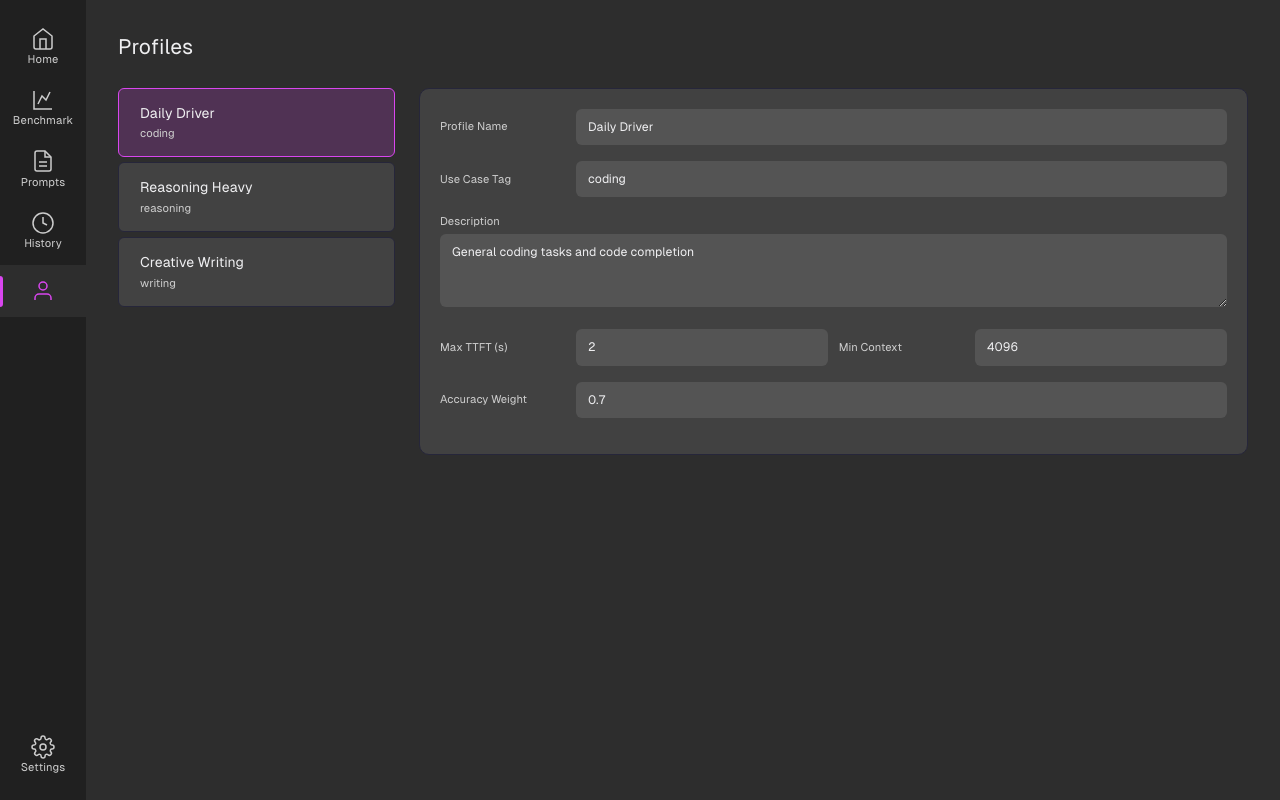
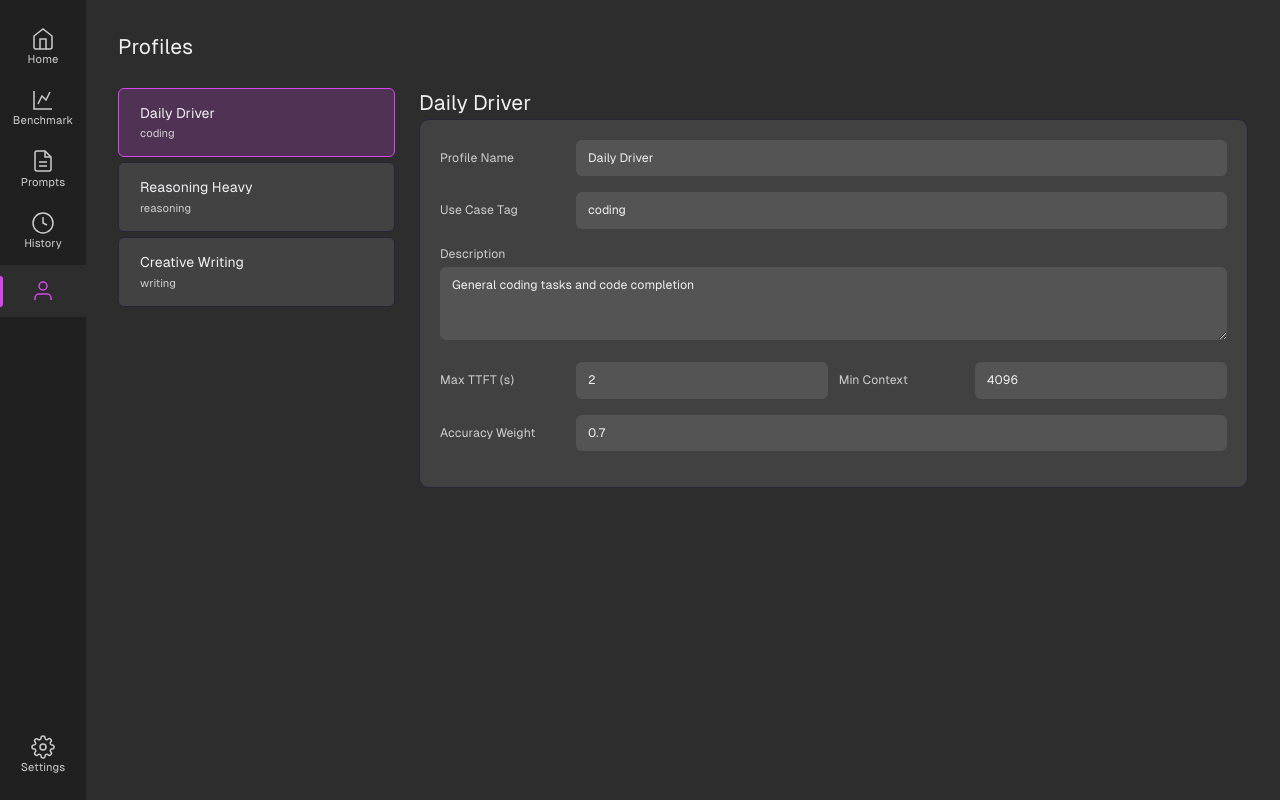
Before and after one commit to caasion/local-bench, a React (Vite) app: page / in a window 1280 px wide. Both pictures are taken after a click on the button "Profiles". Built offline with nearby package versions, Linux system fonts and the light colour scheme.

Commit message:
feat: Add history and profiles header + standardize

```diff
--- a/src/App.css
+++ b/src/App.css
@@ -239,7 +239,7 @@
 
 .form-label {
   display: block;
-  font-size: 0.8rem;
+  font-size: 0.875rem;
   font-weight: 500;
   color: var(--text-secondary);
   margin-bottom: var(--space-1);
--- a/src/HistoryPage.tsx
+++ b/src/HistoryPage.tsx
@@ -38,7 +38,11 @@ export function HistoryPage() {
 
         <div className="min-h-0 overflow-y-auto max-h-[calc(100vh-140px)]">
           {selectedRun ? (
-            <ResultCard run={selectedRun} />
+            <>
+              <h1 className="page__title" style={{ marginBottom: 0 }}>{selectedRun.model_name}</h1>
+              <p className="text-secondary mb-2">{new Date(selectedRun.run_at).toLocaleDateString("en-US", { month: "long", day: "numeric", year: "numeric" })}</p>
+              <ResultCard run={selectedRun} />
+            </>
           ) : (
             <div className="flex items-center justify-center h-[200px]">
               <p className="empty-state">Select a benchmark run to view details.</p>
--- a/src/ProfilesPage.tsx
+++ b/src/ProfilesPage.tsx
@@ -5,6 +5,7 @@ import { ProfileCard } from "./ProfileCard";
 export function ProfilesPage() {
   const [profiles, setProfiles] = useState<MockProfile[]>([...MOCK_PROFILES]);
   const [selectedId, setSelectedId] = useState<number>(MOCK_PROFILES[0]?.id ?? 0);
+  const [selectedProfile, setSelectedProfile] = useState<MockProfile>(MOCK_PROFILES[0])
 
   const selected = profiles.find((p) => p.id === selectedId);
 
@@ -36,10 +37,14 @@ export function ProfilesPage() {
 
         <div className="min-h-0 overflow-y-auto max-h-[calc(100vh-140px)]">
           {selected ? (
-            <ProfileCard
-              profile={selected}
-              onFieldChange={handleFieldChange}
-            />
+            <>
+              <h1 className="page__title" style={{ marginBottom: 0 }}>{selected.name}</h1>
+              <ProfileCard
+                profile={selected}
+                onFieldChange={handleFieldChange}
+              />
+            </>
+
           ) : (
             <div className="flex items-center justify-center h-[200px]">
               <p className="empty-state">Select a profile to view details.</p>
```
